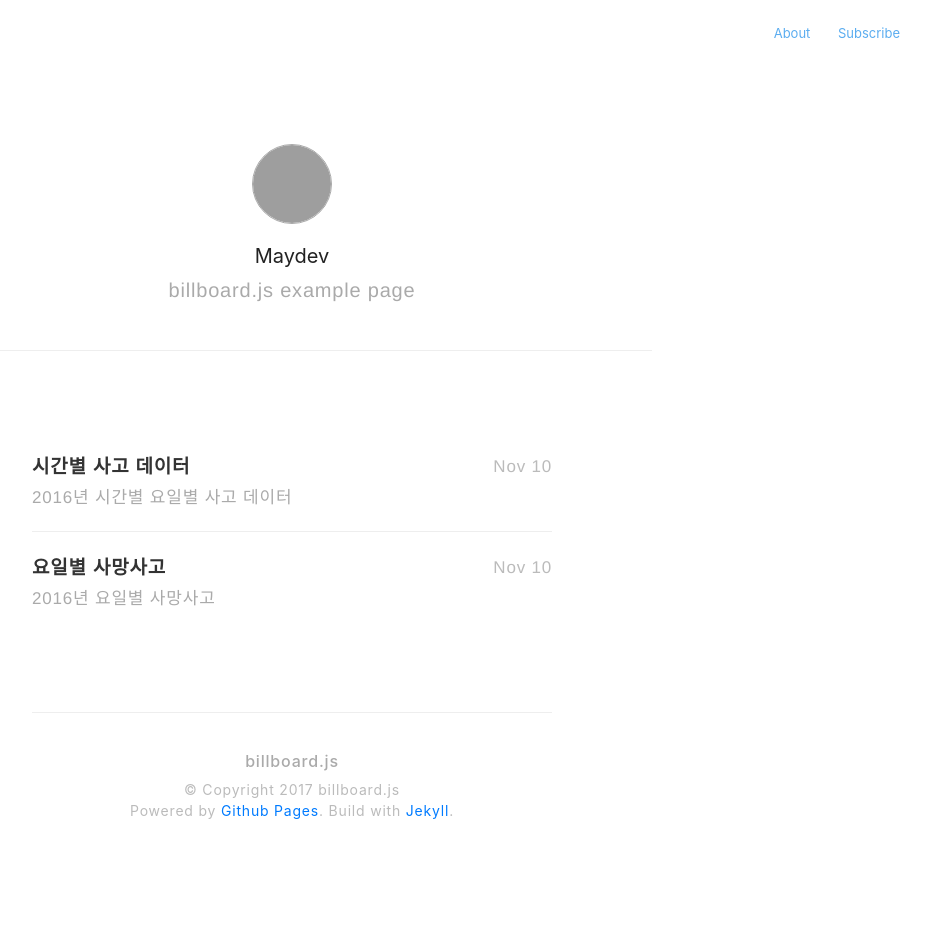
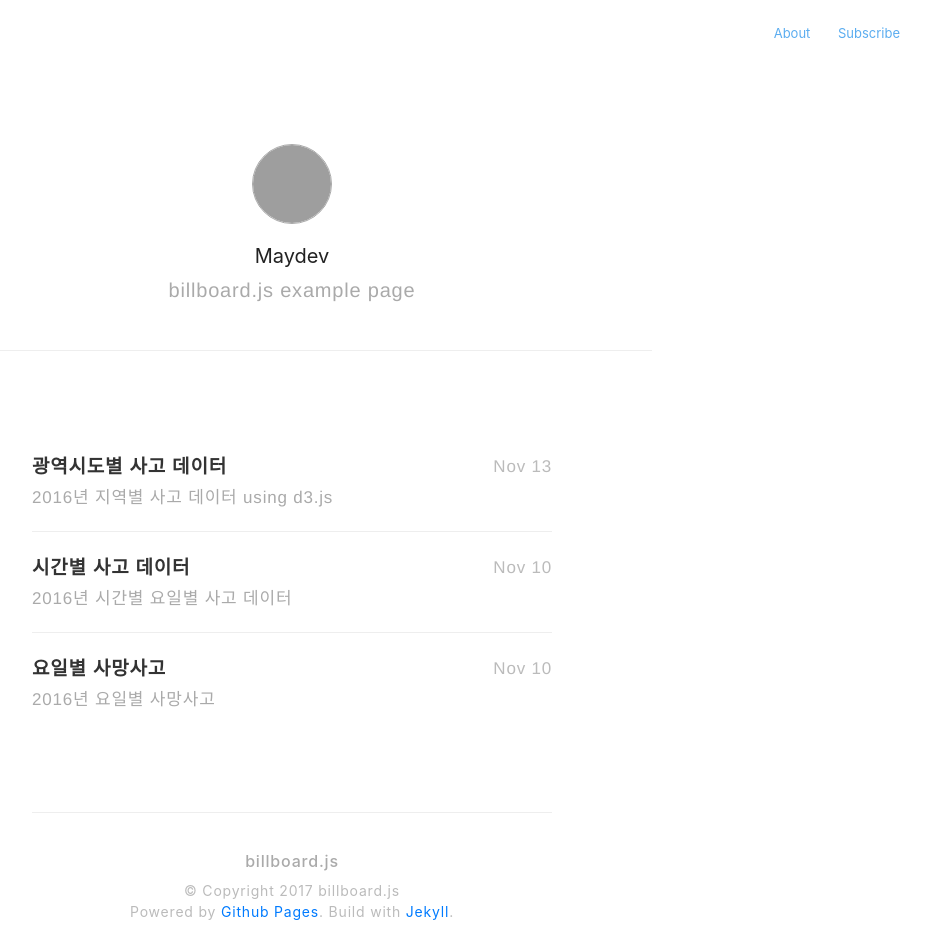
Before and after one commit to jiunbae/ITE3068, a Jekyll site: the page built from index.html, in a window 1280 px wide. Shown: the whole page, without its empty margins (348-1279 px from the left). Built offline with Jekyll 4.4.1, drawn with Linux system fonts in a browser that asks for light colours; nearby versions of some CDN libraries; the list of posts is cut into pages by our own code; before the commit the page ends 900 px from its top, so only the background shows below that; grey boxes are pictures that could not be loaded.

Commit message:
Update posts
Change tag and reference

```diff
--- a/_posts/2017-11-10-accident_by_days.html
+++ b/_posts/2017-11-10-accident_by_days.html
@@ -3,6 +3,9 @@ title: 요일별 사망사고
 date: 2017-11-10 15:28:00
 description: 2016년 요일별 사망사고
 author: MaybeS
+ref: billboard.js
+ref_url: https://naver.github.io/billboard.js/
+ref_api_url: https://naver.github.io/billboard.js/demo/#
 tag: [Chart.LineChart, Axis.CategoryAxis, Data.ColumnOrientedData]
 target: accident_by_days
 data: 2016_accident_by_days
--- a/_posts/2017-11-11-accident_by_hours.html
+++ b/_posts/2017-11-11-accident_by_hours.html
@@ -3,6 +3,9 @@ title: 시간별 사고 데이터
 date: 2017-11-10 15:28:00
 description: 2016년 시간별 요일별 사고 데이터
 author: MaybeS
+ref: billboard.js
+ref_url: https://naver.github.io/billboard.js/
+ref_api_url: https://naver.github.io/billboard.js/demo/#
 tag: [Chart.LineChart, Axis.CategoryAxis, Axis.RangeForYAxis, Data.ColumnOrientedData, API.AxisLabel, API.AxisRange]
 target: accident_by_hours
 data: 2016_accident_by_hours
@@ -123,7 +126,6 @@ $(".btn-week").on('click', function(e) {
             });
         }, i * 100);
     }
-
 });
 
 </script>
--- /dev/null
+++ b/_posts/2017-11-13-accident_by_states.html
@@ -0,0 +1,128 @@
+---
+title: 광역시도별 사고 데이터
+date: 2017-11-13 16:28:00
+description: 2016년 지역별 사고 데이터 using d3.js
+author: MaybeS
+ref: d3.js
+ref_url: https://d3js.org/
+ref_api_url: https://github.com/d3/d3/blob/master/API.md#
+tag: [queues-d3-queue, geographies-d3-geo, selections-d3-selection, quantize-scales]
+target: accident_by_states
+data: 2016_accident_by_states
+data_topo: https://raw.githubusercontent.com/MaybeS/ITE3068/gh-pages/_data/topo.json
+data_acc: https://raw.githubusercontent.com/MaybeS/ITE3068/gh-pages/_data/2016_accident_by_states.csv
+---
+
+<style>
+    svg { background-color: #eee; }
+    svg .municipality { fill: red; }
+    svg .municipality:hover { stroke: #333; }
+    svg .municipality.p0 { fill: rgb(247,251,255); }
+    svg .municipality.p1 { fill: rgb(222,235,247); }
+    svg .municipality.p2 { fill: rgb(198,219,239); }
+    svg .municipality.p3 { fill: rgb(158,202,225); }
+    svg .municipality.p4 { fill: rgb(107,174,214); }
+    svg .municipality.p5 { fill: rgb(66,146,198); }
+    svg .municipality.p6 { fill: rgb(33,113,181); }
+    svg .municipality.p7 { fill: rgb(8,81,156); }
+    svg .municipality.p8 { fill: rgb(8,48,107); }
+    svg text { font-size: 10px; }
+</style>
+
+<script src="http://d3js.org/d3.v3.min.js"></script>
+<script src="http://d3js.org/topojson.v1.min.js"></script>
+<script src="http://d3js.org/queue.v1.min.js"></script>
+
+<div id="chart"></div>
+<i>이 표는 광역시도별 사고 발생건수를 나타냅니다. 아래의 버튼을 이용해 사고의 종류를 선택하세요.</i>
+
+<div class="col-md-5 offset-md-1">
+    <div class="btn-toolbar" role="toolbar">
+        <div class="btn-group mr-2" role="group">
+        {% for type in site.data.raw.types %}
+            <button type="button" id="btn-{{ type }}" data-type="{{ type }}" class="btn btn-secondary btn-type">{{ type }}</button>
+        {% endfor %}
+        </div>
+    </div>
+</div>
+
+<script>
+var width = 700, height = 600;
+
+var svg = d3.select("#chart").append("svg")
+    .attr("width", width)
+    .attr("height", height);
+
+var projection = d3.geo.mercator()
+    .center([128, 36])
+    .scale(5000)
+    .translate([width/2, height/2]);
+
+var path = d3.geo.path()
+    .projection(projection);
+
+var quantize = d3.scale.quantize()
+    .domain([0, 1])
+    .range(d3.range(9).map(function(i) { return "p" + i; }));
+
+var popByName = d3.map();
+
+function ready(error, data) {
+    var features = topojson.feature(data, data.objects["municipalities-geo"]).features;
+
+    features.forEach(function(d) {
+        d.properties.value = popByName.get(d.properties.name);
+        d.properties.density = d.properties.value / path.area(d);
+        d.properties.quantized = quantize(d.properties.density);
+    });
+
+    svg.selectAll("path")
+        .data(features)
+        .enter().append("path")
+        .attr("class", function(d) { return "municipality " + d.properties.quantized; })
+        .attr("d", path)
+        .attr("id", function(d) { return d.properties.name; })
+        .append("title")
+        .text(function(d) { return d.properties.name + ": " + d.properties.value / 10000 + "만 명" });
+
+    svg.selectAll("text")
+        .data(features.filter(function(d) { return d.properties.name.endsWith("시"); }))
+        .enter().append("text")
+        .attr("transform", function(d) { return "translate(" + path.centroid(d) + ")"; })
+        .attr("dy", ".35em")
+        .attr("class", "region-label")
+        .text(function(d) { return d.properties.name; });
+}
+
+function draw(type) {
+    svg.remove();
+    svg = d3.select("#chart").append("svg")
+        .attr("width", width)
+        .attr("height", height);
+
+    var max = {
+        "경상자수": 3,
+        "발생건수": 3,
+        "부상신고자수": .3,
+        "부상자수": 5,
+        "사망자수": .1,
+        "중상자수": 1,
+    };
+    quantize = d3.scale.quantize()
+        .domain([0, max[type]])
+        .range(d3.range(9).map(function(i) { return "p" + i; }));
+
+    queue()
+        .defer(d3.json, "{{ page.data_topo }}")
+        .defer(d3.csv, "{{ page.data_acc }}", function(d) {
+            popByName.set(d.name, +d[type]);
+        })
+        .await(ready);
+}
+
+draw("사망자수");
+
+$(".btn-type").on('click', function(e) {
+    draw($(this).data("type"));
+});
+</script>
```
